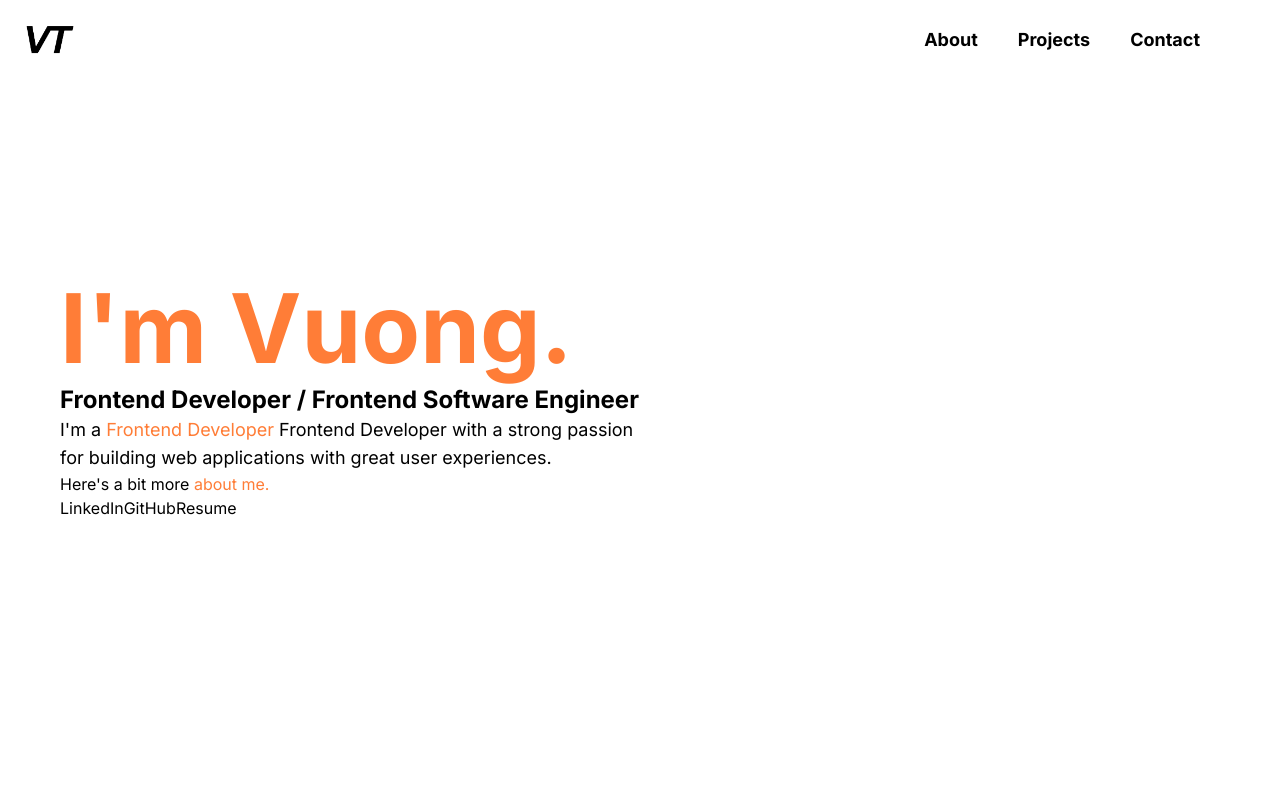
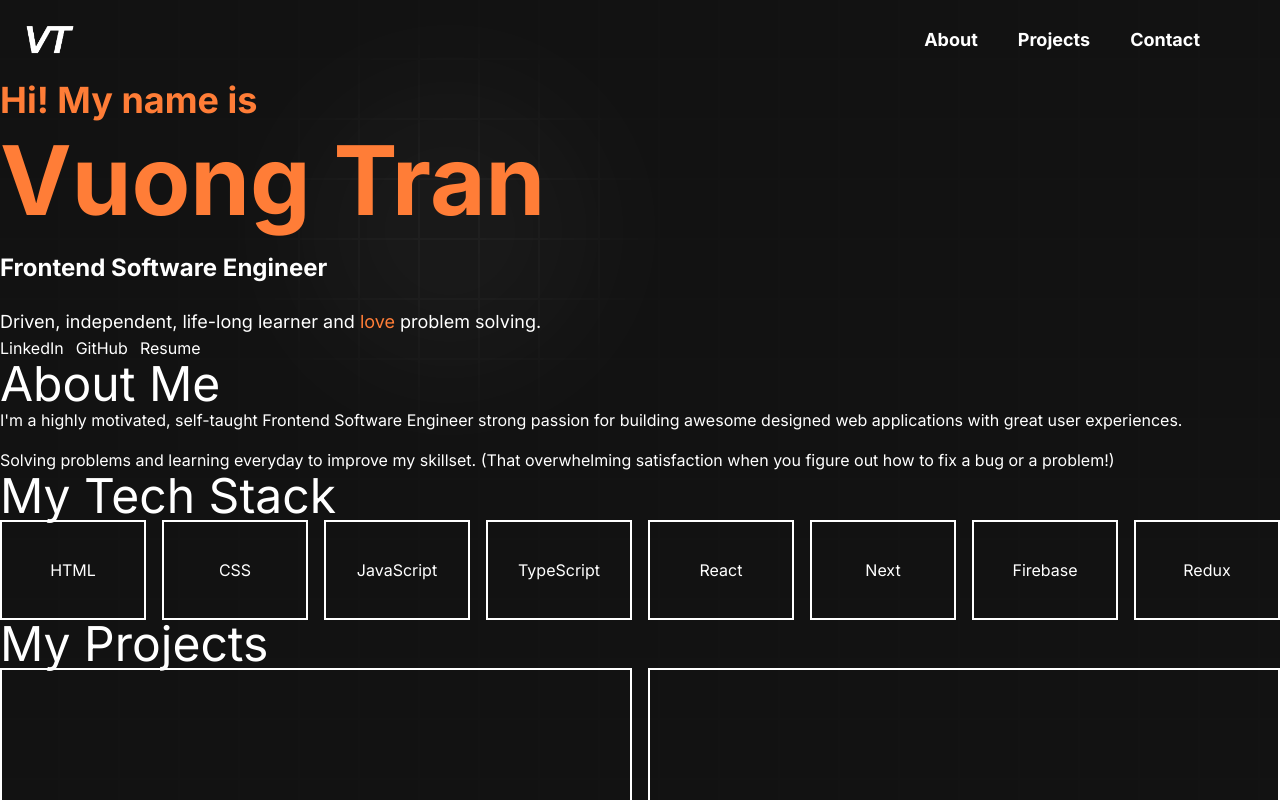
Before and after one commit to Vtrandev/eportfolio-next, a Next.js app: page / in a window 1280 px wide. Shown: the top 800 px of the page. Built offline with nearby package versions, Linux system fonts and the light colour scheme.

Commit message:
Added full layout and background

```diff
--- a/app/globals.css
+++ b/app/globals.css
@@ -1,6 +1,18 @@
 @tailwind base;
 @tailwind components;
 @tailwind utilities;
+
+* {
+  padding: 0;
+  margin: 0;
+  box-sizing: border-box;
+}
+
+.background {
+  background: url("../public/assets/Bgtile.png");
+  background-repeat: repeat;
+  opacity: 40%;
+}
 
 .dark-theme {
   @apply text-white bg-black
--- a/app/layout.tsx
+++ b/app/layout.tsx
@@ -1,25 +1,31 @@
-import Navbar from '@/components/Navbar'
-import './globals.css'
-import { Inter } from 'next/font/google'
+import Navbar from "@/components/Navbar";
+import "./globals.css";
+import { Inter } from "next/font/google";
+import Background from "@/components/Background";
+import Footer from "@/components/Footer";
 
-const inter = Inter({ subsets: ['latin'] })
+const inter = Inter({ subsets: ["latin"] });
 
 export const metadata = {
-  title: 'Create Next App',
-  description: 'Generated by create next app',
-}
+  title: "Portfolio",
+  description: "Portfolio created by Nextjs",
+};
 
 export default function RootLayout({
   children,
 }: {
-  children: React.ReactNode
+  children: React.ReactNode;
 }) {
   return (
     <html lang="en">
       <body className={inter.className}>
-        {<Navbar />}
-        {children}
-        </body>
+        <div>
+          <Navbar />
+          {children}
+          <Background />
+          <Footer />
+        </div>
+      </body>
     </html>
-  )
+  );
 }
--- a/app/page.tsx
+++ b/app/page.tsx
@@ -1,16 +1,21 @@
-import Landing from '@/components/Landing'
-import Navbar from '@/components/Navbar'
-
+import About from "@/components/About";
+import Contact from "@/components/Contact";
+import Landing from "@/components/Landing";
+import Projects from "@/components/Projects";
+import Techstack from "@/components/Techstack";
 
 // Built with NextJS, TypeScript, TailwindCSS
 
 export default function Home() {
   return (
     <>
-    <div className='max-w-screen-xl mx-auto'>
-      {/* <Navbar /> */}
-      <Landing />
-    </div>
+      <div className="max-w-screen-xl mx-6 xl:mx-auto text-white">
+        <Landing />
+        <About />
+        <Techstack />
+        <Projects />
+        <Contact />
+      </div>
     </>
-  )
+  );
 }
--- /dev/null
+++ b/components/About.tsx
@@ -0,0 +1,22 @@
+import React from "react";
+
+function About() {
+  return (
+    <div className="text-white">
+        <h1 className="text-5xl">About Me</h1>
+      <p className="mb-4">
+        I'm a highly motivated, self-taught Frontend Software Engineer strong
+        passion for building awesome designed web applications with great user
+        experiences.
+      </p>
+
+      <p>
+        Solving problems and learning everyday to improve my skillset. (That
+        overwhelming satisfaction when you figure out how to fix a bug or a
+        problem!)
+      </p>
+    </div>
+  );
+}
+
+export default About;
--- /dev/null
+++ b/components/Background.tsx
@@ -0,0 +1,41 @@
+"use client"
+import React from "react";
+
+const Background = () => {
+
+    const [isCardMoving, setIsCardMoving] = React.useState(false);
+
+    React.useEffect(() => {
+        if (isCardMoving) window.addEventListener("mousemove", handleCardMove);
+        return () => window.removeEventListener("mousemove", handleCardMove);
+    }, [isCardMoving]);
+
+    const handleCardMove = (event : any) => console.log({ x: event.offsetX, y: event.offsetY });
+
+
+  // const circle = document.getElementsByClassName("home-hero-glow");
+
+  // const onMouseMove = (e) => {
+  //   // Calculate the center coordinates of the circle
+  //   let centerX = e.pageX - circle?.offsetWidth / 2;
+  //   let centerY = e.pageY - circle?.offsetHeight / 2;
+
+  //   // circle?.style.left = centerX + "px";
+  //   // circle?.style.top = centerY + "px";
+  // };
+
+  // document.addEventListener("mousemove", onMouseMove);
+
+  return (
+    <>
+      <div
+        className="-z-30 absolute w-[300px] h-[300px] top-[80px] left-[300px] bg-white rounded-full
+      opacity-5 blur-3xl"
+      ></div>
+        <div className="-z-40 fixed top-0 left-0 w-full h-full bg-[#131313]"></div>
+      <div className="fixed top-0 left-0 w-full h-full background -z-20"></div>
+    </>
+  );
+};
+
+export default Background;
--- /dev/null
+++ b/components/Contact.tsx
@@ -0,0 +1,27 @@
+import React from 'react'
+
+function Form() {
+    return (
+        <form className='flex flex-col w-[60%]'>
+            <label>Name</label>
+            <input />
+            <label>Email</label>
+            <input />
+            <label>Message</label>
+            <textarea />
+            <button className='text-left'>Submit</button>
+        </form>
+    )
+}
+
+function Contact() {
+  return (
+    <div>
+        <h2 className="text-3xl">Let's have a chat</h2>
+        <p className="text-xl">I am currently open to new opportunities</p>
+        <Form />
+    </div>
+  )
+}
+
+export default Contact
--- /dev/null
+++ b/components/Footer.tsx
@@ -0,0 +1,9 @@
+import React from 'react'
+
+function Footer() {
+  return (
+    <div className='text-white'>Footer</div>
+  )
+}
+
+export default Footer
--- a/components/Landing.tsx
+++ b/components/Landing.tsx
@@ -13,7 +13,7 @@ function Landing() {
   }, []);
 
   return (
-    <div className="flex flex-col my-[200px] mx-[60px]">
+    <div className="flex flex-col text-left">
       {loading ? (
         <>
           <div>
@@ -29,35 +29,25 @@ function Landing() {
         </>
       ) : (
         <>
-          <h1 className="text-8xl orange font-bold">I'm Vuong.</h1>
-          <h2 className="text-2xl font-bold mt-2">
-            Frontend Developer / Frontend Software Engineer
+          <h1 className="text-4xl orange font-bold mb-3">Hi! My name is</h1>
+          <h1 className="text-8xl orange font-bold mb-6">Vuong Tran</h1>
+          <h2 className="text-2xl font-bold mb-6 text-white">
+            Frontend Software Engineer
           </h2>
-          <div className="w-[50%]">
-            <p className="text-lg">
-              I'm a <span className="orange">Frontend Developer</span> Frontend
-              Developer with a strong passion for building web applications with
-              great user experiences.
-            </p>
-            <p>
-              Here's a bit more <span className="orange">about me.</span>
+          <div>
+            <p className="text-lg text-white">
+              Driven, independent, life-long learner and <span className="orange">love</span> problem solving.
             </p>
           </div>
-          <div>
-            <a
-              href="https://www.linkedin.com/in/vuong-tran-ca"
-              target="_blank"
-            >
+          <div className="flex space-x-3 text-white">
+            <a href="https://www.linkedin.com/in/vuong-tran-ca" target="_blank">
               LinkedIn
             </a>
-            <a
-              href="https://github.com/Vtrandev"
-              target="_blank"
-            >
+            <a href="https://github.com/Vtrandev" target="_blank">
               GitHub
             </a>
             <a
-              href="./assets/Resume.pdf"
+              href="https://drive.google.com/file/d/173WDjRDoyn_ahqr383_wVCrgsi2Wxm3H/view"
               target="_blank"
             >
               Resume
--- a/components/Navbar.tsx
+++ b/components/Navbar.tsx
@@ -1,12 +1,14 @@
 import React from "react";
 import Image from "next/image";
 import Link from "next/link";
+import LogoImg from "../public/Logo.png";
 
 function Navbar() {
   return (
-    <div className="flex items-center justify-between h-[80px] mx-[20px]">
+    <div className="flex items-center justify-between h-[80px] mx-[20px] text-white">
       <figure>
-        <Image src={"/Logo.png"} width={60} height={30} alt="logo" />
+        <Image src={LogoImg} width={60} height={30} alt="logo"
+        className="invert" />
       </figure>
 
       <ul className="flex">
--- /dev/null
+++ b/components/Projects.tsx
@@ -0,0 +1,25 @@
+import React from "react";
+
+function Projects() {
+  function ProjectTiles({ image }: { image: string }) {
+    return (
+      <div className="border-2 border-white border-solid h-[300px] flex justify-center items-center">
+        {image}
+      </div>
+    );
+  }
+
+  return (
+    <div>
+      <h1 className="text-5xl">My Projects</h1>
+      <div className="grid grid-cols-1 gap-4 md:grid-cols-2">
+        <ProjectTiles image="Project 1" />
+        <ProjectTiles image="Project 2" />
+        <ProjectTiles image="Project 3" />
+        <ProjectTiles image="Project 4" />
+      </div>
+    </div>
+  );
+}
+
+export default Projects;
--- /dev/null
+++ b/components/Techstack.tsx
@@ -0,0 +1,28 @@
+import React from "react";
+
+function Techstack() {
+  function TechTiles({ image }: { image: string }) {
+    return (
+      <div className="border-2 border-white border-solid h-[100px] flex justify-center items-center">
+        {image}
+      </div>
+    );
+  }
+  return (
+    <div>
+      <h1 className="text-5xl">My Tech Stack</h1>
+      <div className="grid grid-cols-4 xl:grid-cols-8 gap-4">
+        <TechTiles image="HTML" />
+        <TechTiles image="CSS" />
+        <TechTiles image="JavaScript" />
+        <TechTiles image="TypeScript" />
+        <TechTiles image="React" />
+        <TechTiles image="Next" />
+        <TechTiles image="Firebase" />
+        <TechTiles image="Redux" />
+      </div>
+    </div>
+  );
+}
+
+export default Techstack;
--- a/components/skeleton.tsx
+++ b/components/skeleton.tsx
@@ -5,8 +5,8 @@ export default function Skeleton({
   height,
   rounded,
 }: {
-  width: string | number;
-  height: string | number;
+  width: number;
+  height: number;
   rounded: string | number;
 }) {
   return (
```
Also changed, not shown: public/assets/Bgtile.png (added).
